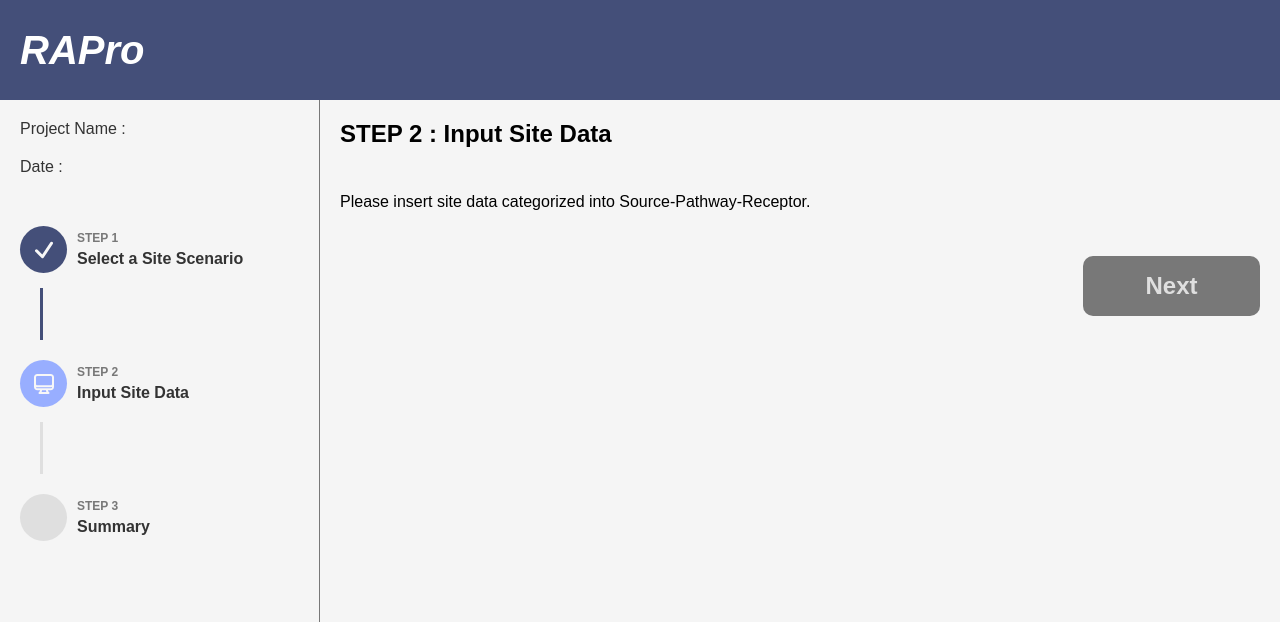
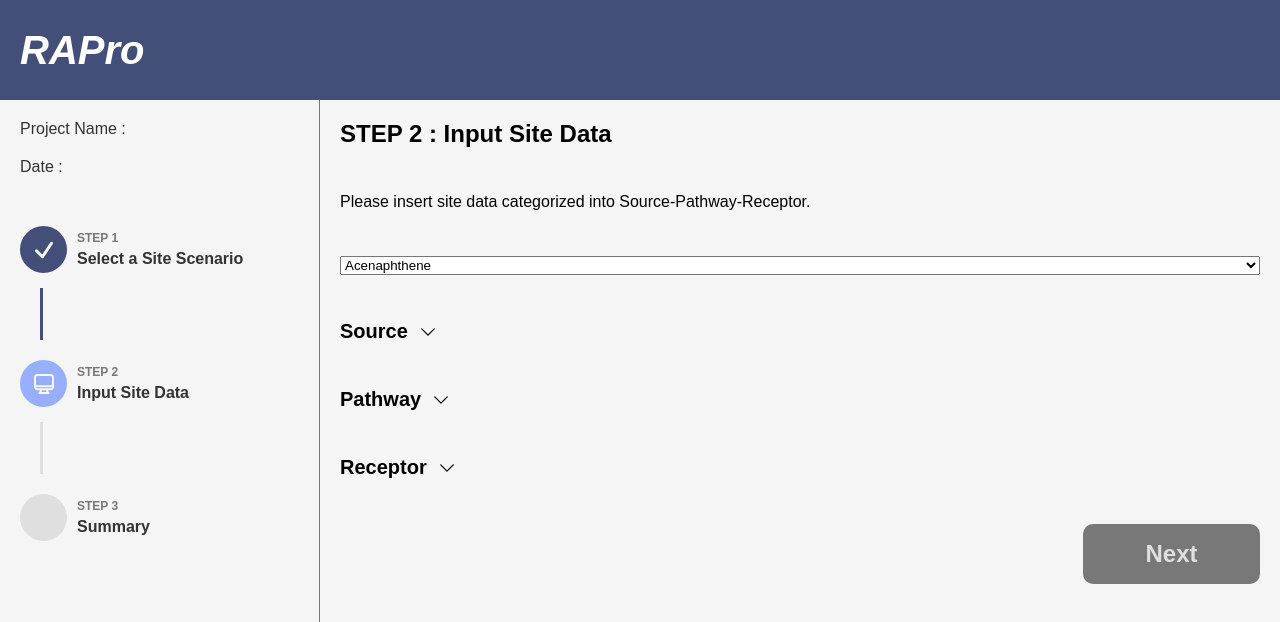
Before and after one commit to VIRAPkoreauniv/RAPro, a React (Vite) app: page /step/2 in a window 1280 px wide. Shown: the top 622 px of the page. Built offline with nearby package versions, Linux system fonts and the light colour scheme; a web font is replaced by a local one.

Commit message:
feat: S-P-R 입력 영역

```diff
--- /dev/null
+++ b/src/components/toggle-box/ToggleBox.style.tsx
@@ -0,0 +1,30 @@
+import styled from 'styled-components'
+
+export const Wrapper = styled.div`
+  display: flex;
+  flex-direction: column;
+  gap: 2rem;
+`
+export const TitleWrapper = styled.div`
+  display: flex;
+  flex-direction: row;
+  align-items: center;
+  gap: 1rem;
+`
+export const Title = styled.p`
+  color: #000;
+  font-size: 2rem;
+  font-style: normal;
+  font-weight: 600;
+  line-height: normal;
+`
+export const Box = styled.div`
+  border-radius: 1rem;
+  border: 1px solid var(--gray-middle, #787878);
+  padding: 2rem;
+`
+export const Arrow = styled.img`
+  width: 2rem;
+  height: 2rem;
+  cursor: pointer;
+`
--- /dev/null
+++ b/src/components/toggle-box/index.tsx
@@ -0,0 +1,53 @@
+import { ReactNode } from 'react'
+import * as S from './ToggleBox.style'
+import ARROW_UP from '../../assets/icon/arrow-up.svg'
+import ARROW_DOWN from '../../assets/icon/arrow-down.svg'
+import useSystemStore from '../../stores/system'
+
+interface IToggleBox {
+  title: 'Source' | 'Pathway' | 'Receptor'
+  isOpen: boolean
+  children: ReactNode
+}
+
+const ToggleBox = ({ title, isOpen, children }: IToggleBox) => {
+  const {
+    isSourceOn,
+    isPathwayOn,
+    isReceptorOn,
+    setIsSourceOn,
+    setIsPathwayOn,
+    setIsReceptorOn,
+  } = useSystemStore((set) => set)
+
+  const handleArrowClick = () => {
+    switch (title) {
+      case 'Source':
+        setIsSourceOn(!isSourceOn)
+        break
+      case 'Pathway':
+        setIsPathwayOn(!isPathwayOn)
+        break
+      case 'Receptor':
+        setIsReceptorOn(!isReceptorOn)
+        break
+      default:
+        break
+    }
+  }
+
+  return (
+    <S.Wrapper>
+      <S.TitleWrapper>
+        <S.Title>{title}</S.Title>
+        <S.Arrow
+          src={isOpen ? ARROW_UP : ARROW_DOWN}
+          onClick={handleArrowClick}
+        />
+      </S.TitleWrapper>
+      {isOpen && <S.Box>{children}</S.Box>}
+    </S.Wrapper>
+  )
+}
+
+export default ToggleBox
--- a/src/pages/step2/Step2Page.style.tsx
+++ b/src/pages/step2/Step2Page.style.tsx
@@ -6,22 +6,20 @@ export const Wrapper = styled.div`
   flex-direction: column;
   gap: 4.5rem;
   overflow-y: scroll;
-
-  h1 {
+`
+export const Title = styled.h1`
   color: #000;
   font-size: 2.4rem;
   font-style: normal;
   font-weight: 600;
   line-height: normal;
-  }
-
-  p {
+`
+export const Info = styled.p`
   color: #000;
   font-size: 1.6rem;
   font-style: normal;
   font-weight: 500;
   line-height: normal;
-  }
 `
 export const ButtonWrapper = styled.div`
   display: flex;
--- a/src/pages/step2/index.tsx
+++ b/src/pages/step2/index.tsx
@@ -2,15 +2,36 @@ import { useNavigate } from 'react-router-dom'
 import RectangleButton from '../../components/rectangle-button'
 import Layout from '../../layouts'
 import * as S from './Step2Page.style'
+import { CHEMCIAL_LIST } from '../../data/chemical-name'
+import ToggleBox from '../../components/toggle-box'
+import useSystemStore from '../../stores/system'
 
 export default function Step2Page() {
   const navigate = useNavigate()
 
+  const { isSourceOn, isPathwayOn, isReceptorOn } = useSystemStore()
+
   return (
     <Layout>
       <S.Wrapper>
-        <h1>STEP 2 : Input Site Data</h1>
-        <p>Please insert site data categorized into Source-Pathway-Receptor.</p>
+        <S.Title>STEP 2 : Input Site Data</S.Title>
+        <S.Info>
+          Please insert site data categorized into Source-Pathway-Receptor.
+        </S.Info>
+        <select>
+          {CHEMCIAL_LIST.map((elem) => {
+            return <option>{elem}</option>
+          })}
+        </select>
+        <ToggleBox title="Source" isOpen={isSourceOn}>
+          <p>children</p>
+        </ToggleBox>
+        <ToggleBox title="Pathway" isOpen={isPathwayOn}>
+          <p>children</p>
+        </ToggleBox>
+        <ToggleBox title="Receptor" isOpen={isReceptorOn}>
+          <p>children</p>
+        </ToggleBox>
         <S.ButtonWrapper>
           <RectangleButton
             isActive={false}
--- /dev/null
+++ b/src/stores/system.ts
@@ -0,0 +1,31 @@
+import { create } from 'zustand'
+import { devtools, persist } from 'zustand/middleware'
+
+export interface ISystemState {
+  isSourceOn: boolean
+  isPathwayOn: boolean
+  isReceptorOn: boolean
+  setIsSourceOn: (isSourceOn: boolean) => void
+  setIsPathwayOn: (isPathwayOn: boolean) => void
+  setIsReceptorOn: (isReceptorOn: boolean) => void
+}
+
+const systemStore = (set: any) => ({
+  isSourceOn: false,
+  isPathwayOn: false,
+  isReceptorOn: false,
+  setIsSourceOn: (isSourceOn: boolean) =>
+    set((state: ISystemState) => ({ ...state, isSourceOn })),
+  setIsPathwayOn: (isPathwayOn: boolean) =>
+    set((state: ISystemState) => ({ ...state, isPathwayOn })),
+  setIsReceptorOn: (isReceptorOn: boolean) =>
+    set((state: ISystemState) => ({ ...state, isReceptorOn })),
+})
+
+const useSystemStore = create<ISystemState>()(
+  persist(devtools(systemStore, { name: 'SystemStore' }), {
+    name: 'systemStore',
+  }),
+)
+
+export default useSystemStore
```
Also changed, not shown: src/assets/icon/arrow-down.svg (added), src/assets/icon/arrow-up.svg (added). Lines whose indentation alone changed are shown as unchanged.
